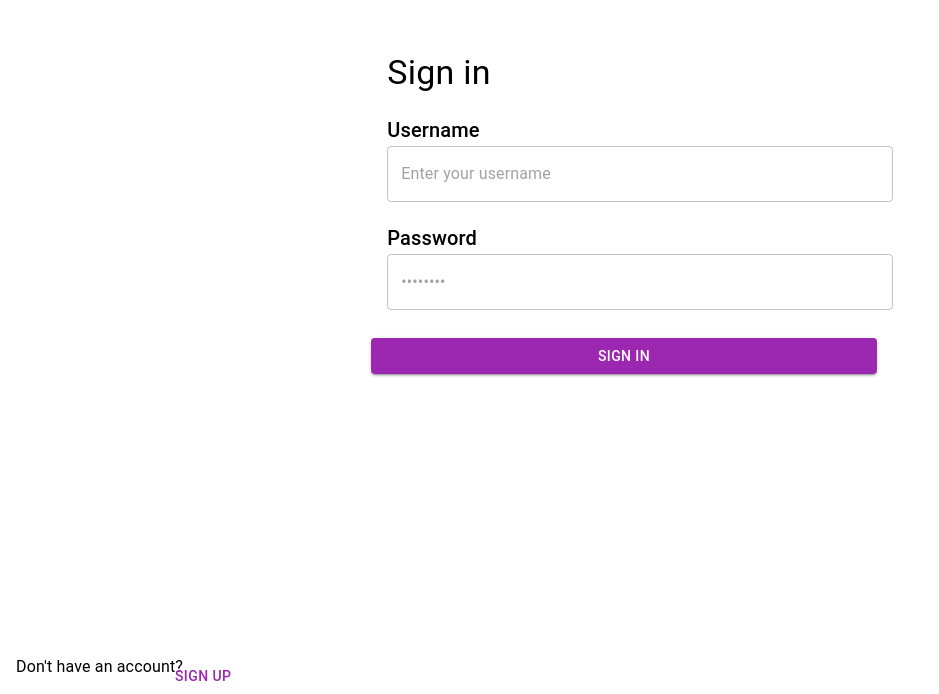
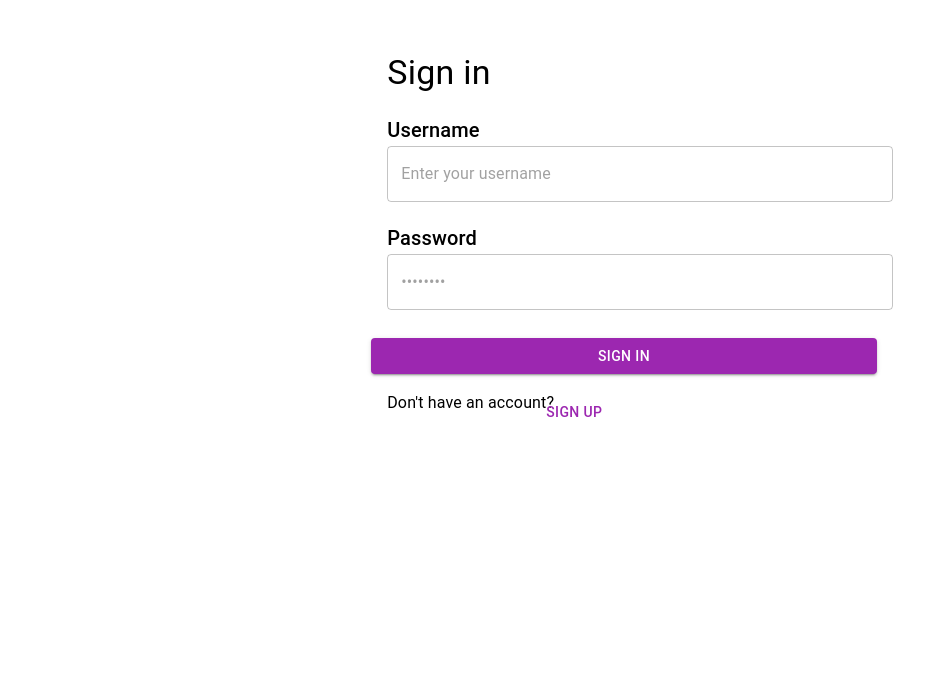
Before and after one commit to nrsanchez2450/PracticeProject, a React (Create React App) app in the folder client/: page /SignIn in a window 1280 px wide. Shown: the part 106-800 px from the top of the page, without its empty margins (0-939 px from the left). Built offline with nearby package versions, Linux system fonts and the light colour scheme.

Commit message:
fixed paragraph and css

```diff
--- a/client/src/components/App.css
+++ b/client/src/components/App.css
@@ -1,7 +1,8 @@
 .App {
   text-align: center;
   background-color: white;
-  width: 20%;
+  width: 30%;
+  margin: 0 auto;
 }
 
 .App-header {
@@ -45,7 +46,7 @@ input {
   text-decoration: line-through;
 }
 
-p {
+.remaining-tasks {
   position: absolute;
   bottom: 8px;
   left: 16px;
--- a/client/src/components/HomePage.tsx
+++ b/client/src/components/HomePage.tsx
@@ -147,7 +147,7 @@ function HomePage(): JSX.Element {
     <div className="To-Do App">
       <header className="App-header">
         <h3> Daily ToDo List</h3>
-        <p> {items.length - tasksRemaining} daily tasks left. </p>
+        <p className="remaining-tasks" > {items.length - tasksRemaining} daily tasks left. </p>
 
         <input
           type="text"
```
